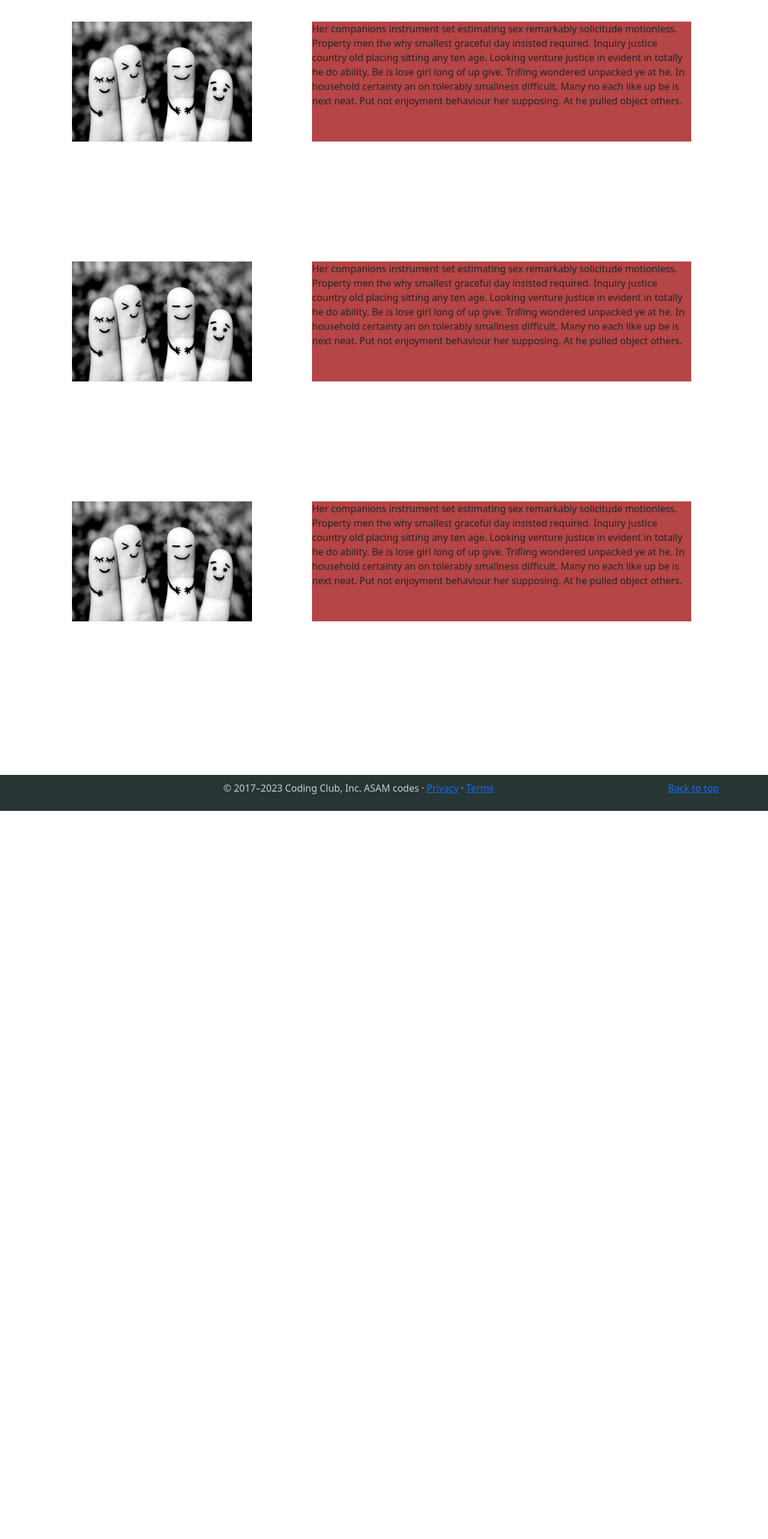
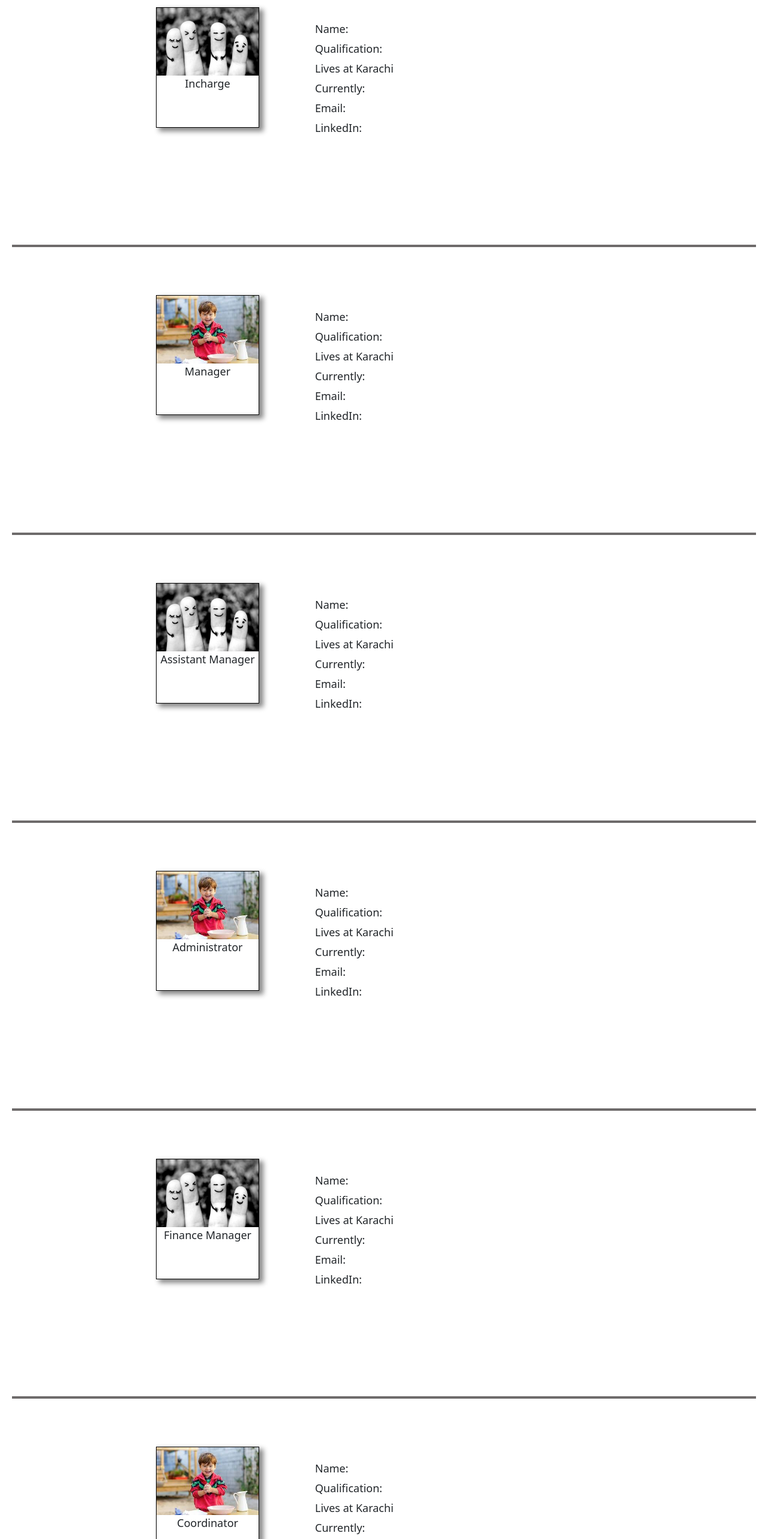
Before and after one commit to MuhammadAli7896/Coding_Club_Design, a React (Create React App) app: page /members in a window 1280 px wide. Shown: the part 140-2706 px from the top of the page at 60% size. Before the commit the page ends 1492 px from the top, so only its background shows below. Built offline with nearby package versions, Linux system fonts and the light colour scheme.

Commit message:
members page created and designed

```diff
--- a/src/pages/Members.js
+++ b/src/pages/Members.js
@@ -4,24 +4,125 @@ import "./members.css"
 
 export default function Members() {
     return (
-        <div style= {{marginTop: "15vh"}}>
+        <div style={{ marginTop: "2vh", marginBottom: "10vh" }}>
+            {/* Member#1 */}
             <div className="columns">
-                <div className="item ">
-                    <img src={pic1} alt="" height={"95%"} className="item1"/>
+                <div className="imgcontainer">
+                    <figure >
+                        <img src={pic1} alt="" className="image" />
+                        <figcaption className="caption">Incharge</figcaption>
+                    </figure>
                 </div>
-                <p className="item2">Her companions instrument set estimating sex remarkably solicitude motionless. Property men the why smallest graceful day insisted required. Inquiry justice country old placing sitting any ten age. Looking venture justice in evident in totally he do ability. Be is lose girl long of up give. Trifling wondered unpacked ye at he. In household certainty an on tolerably smallness difficult. Many no each like up be is next neat. Put not enjoyment behaviour her supposing. At he pulled object others.</p>
+                <ul className="details">
+                    <li>Name: </li>
+                    <li>Qualification: </li>
+                    <li>Lives at Karachi </li>
+                    <li>Currently: </li>
+                    <li>Email: </li>
+                    <li>LinkedIn: </li>
+                </ul>
             </div>
+            {/* Member#2 */}
             <div className="columns">
-                <div className="item">
-                    <img src={pic1} alt="" height={"95%"} className="item1" />
+                <div className="imgcontainer">
+                    <figure >
+                        <img src={pic2} alt="" className="image" />
+                        <figcaption className="caption">Manager</figcaption>
+                    </figure>
                 </div>
-                <p className="item2">Her companions instrument set estimating sex remarkably solicitude motionless. Property men the why smallest graceful day insisted required. Inquiry justice country old placing sitting any ten age. Looking venture justice in evident in totally he do ability. Be is lose girl long of up give. Trifling wondered unpacked ye at he. In household certainty an on tolerably smallness difficult. Many no each like up be is next neat. Put not enjoyment behaviour her supposing. At he pulled object others.</p>
+                <ul className="details">
+                    <li>Name: </li>
+                    <li>Qualification: </li>
+                    <li>Lives at Karachi </li>
+                    <li>Currently: </li>
+                    <li>Email: </li>
+                    <li>LinkedIn: </li>
+                </ul>
             </div>
+            {/* Member#3 */}
             <div className="columns">
-                <div className="item ">
-                    <img src={pic1} alt="" height={"95%"} className="item1"/>
+                <div className="imgcontainer">
+                    <figure >
+                        <img src={pic1} alt="" className="image" />
+                        <figcaption className="caption">Assistant Manager</figcaption>
+                    </figure>
                 </div>
-                <p className="item2">Her companions instrument set estimating sex remarkably solicitude motionless. Property men the why smallest graceful day insisted required. Inquiry justice country old placing sitting any ten age. Looking venture justice in evident in totally he do ability. Be is lose girl long of up give. Trifling wondered unpacked ye at he. In household certainty an on tolerably smallness difficult. Many no each like up be is next neat. Put not enjoyment behaviour her supposing. At he pulled object others.</p>
+                <ul className="details">
+                    <li>Name: </li>
+                    <li>Qualification: </li>
+                    <li>Lives at Karachi </li>
+                    <li>Currently: </li>
+                    <li>Email: </li>
+                    <li>LinkedIn: </li>
+                </ul>
+            </div>
+            {/* Member#4 */}
+            <div className="columns">
+                <div className="imgcontainer">
+                    <figure >
+                        <img src={pic2} alt="" className="image" />
+                        <figcaption className="caption">Administrator</figcaption>
+                    </figure>
+                </div>
+                <ul className="details">
+                    <li>Name: </li>
+                    <li>Qualification: </li>
+                    <li>Lives at Karachi </li>
+                    <li>Currently: </li>
+                    <li>Email: </li>
+                    <li>LinkedIn: </li>
+                </ul>
+            </div>
+            {/* Member#5 */}
+            <div className="columns">
+                <div className="imgcontainer">
+                    <figure >
+                        <img src={pic1} alt="" className="image" />
+                        <figcaption className="caption">Finance Manager</figcaption>
+                    </figure>
+                </div>
+                <ul className="details">
+                    <li>Name: </li>
+                    <li>Qualification: </li>
+                    <li>Lives at Karachi </li>
+                    <li>Currently: </li>
+                    <li>Email: </li>
+                    <li>LinkedIn: </li>
+                </ul>
+            </div>
+            {/* Member#6 */}
+            <div className="columns">
+                <div className="imgcontainer">
+                    <figure >
+                        <img src={pic2} alt="" className="image" />
+                        <figcaption className="caption">Coordinator</figcaption>
+                    </figure>
+                </div>
+                <ul className="details">
+                    <li>Name: </li>
+                    <li>Qualification: </li>
+                    <li>Lives at Karachi </li>
+                    <li>Currently: </li>
+                    <li>Email: </li>
+                    <li>LinkedIn: </li>
+                </ul>
+            </div>
+            {/* Member#7 */}
+            <div className="columns">
+                <div className="imgcontainer">
+                    <figure >
+                        <img src={pic1} alt="" className="image" />
+                        <figcaption className="caption">Coordinator</figcaption>
+                    </figure>
+                </div>
+                <ul className="details">
+                    <li>Name: </li>
+                    <li>Qualification: </li>
+                    <li>Lives at Karachi </li>
+                    <li>Currently: </li>
+                    <li>Email: </li>
+                    <li>LinkedIn: </li>
+                </ul>
             </div>
         </div>
 
--- a/src/pages/members.css
+++ b/src/pages/members.css
@@ -3,7 +3,10 @@
     grid-template-columns: 1fr 1fr;
     column-gap: -100px;
     /* background-color: bisque; */
-    height: 50vh;
+    height: 60vh;
+    border-bottom: 4px solid #6e6b6b;
+    padding: 10vh;
+    margin: 0px 20px;
 }
 .item {
     margin-left: 120px;
@@ -11,11 +14,37 @@
 .item1 {
     height: 50%;
 }
-.item2 {
-    background-color: rgb(182, 69, 69);
+.imgcontainer {
+    /* margin: 10vh 10vh 10vh 20vh; */
+    margin: 0vh 26vh 20vh 20vh;
+    height: 63%;
+    background-color: white;
+    box-shadow: 6px 5px 8px 1px #888888;
+    border: 1px solid black;
+}
+.image {
+    height: 100%;
+    width: 100%;
+}
+.caption {
+    font-size: large;
+    text-align: center;
+    border-bottom-right-radius: 3px;
+    border-bottom-left-radius: 3px;
+}
+.details {
+    /* background-color: rgb(182, 69, 69); */
     grid-column-start: 2;
     grid-column-end: 4;
     height: 50%;
-    margin-left: -120px;
-    margin-right: 10vw;
+    margin-left: -115px;
+    margin-right: 0vw;
+    padding: 20px;
+    font-size: large;
+    padding-left: 0vw;
+    list-style-type: none;
+    line-height: 33px;
 }
+/* .details {
+    background-color: blue;
+} */
```
